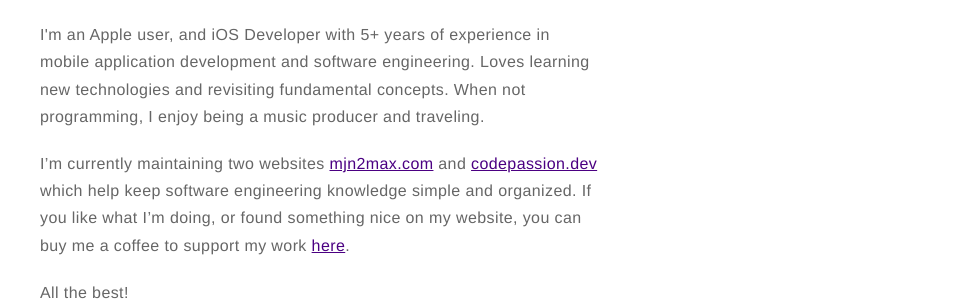
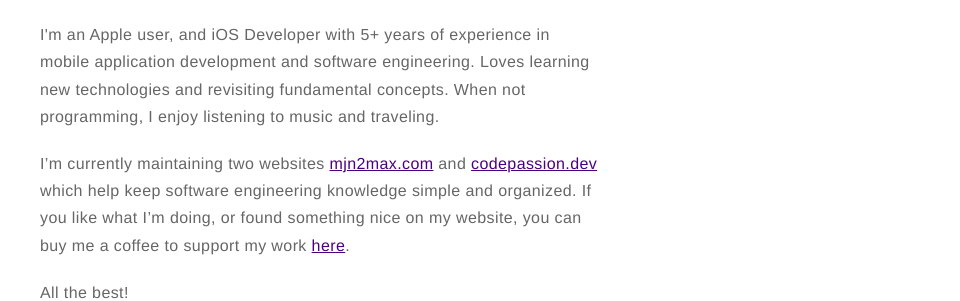
Before and after one commit to mjn2max/mjn2max.github.io, a Jekyll site: the page built from about.md, in a window 1280 px wide. Shown: the part 451-752 px from the top of the page, without its empty margins (320-1280 px from the left). Built offline with Jekyll 4.4.1, drawn with Linux system fonts in a browser that asks for light colours; nearby versions of some CDN libraries.

Commit message:
Update about

```diff
--- a/about.md
+++ b/about.md
@@ -7,7 +7,7 @@ layout: page
 
 <p>Hello Friends,</p>
 
-<p>I'm an Apple user, and iOS Developer with 5+ years of experience in mobile application development and software engineering. Loves learning new technologies and revisiting fundamental concepts. When not programming, I enjoy being a music producer and traveling.</p>
+<p>I'm an Apple user, and iOS Developer with 5+ years of experience in mobile application development and software engineering. Loves learning new technologies and revisiting fundamental concepts. When not programming, I enjoy listening to music and traveling.</p>
 
 <p>I’m currently maintaining two websites <a href="https://mjn2max.com/">mjn2max.com</a> and <a href="https://codepassion.dev/">codepassion.dev</a> which help keep software engineering knowledge simple and organized. If you like what I’m doing, or found something nice on my website, you can buy me a coffee to support my work <a href="https://buymeacoffee.com/mjn2max/">here</a>.</p>
 
```
Also changed, not shown: 2 other files.
